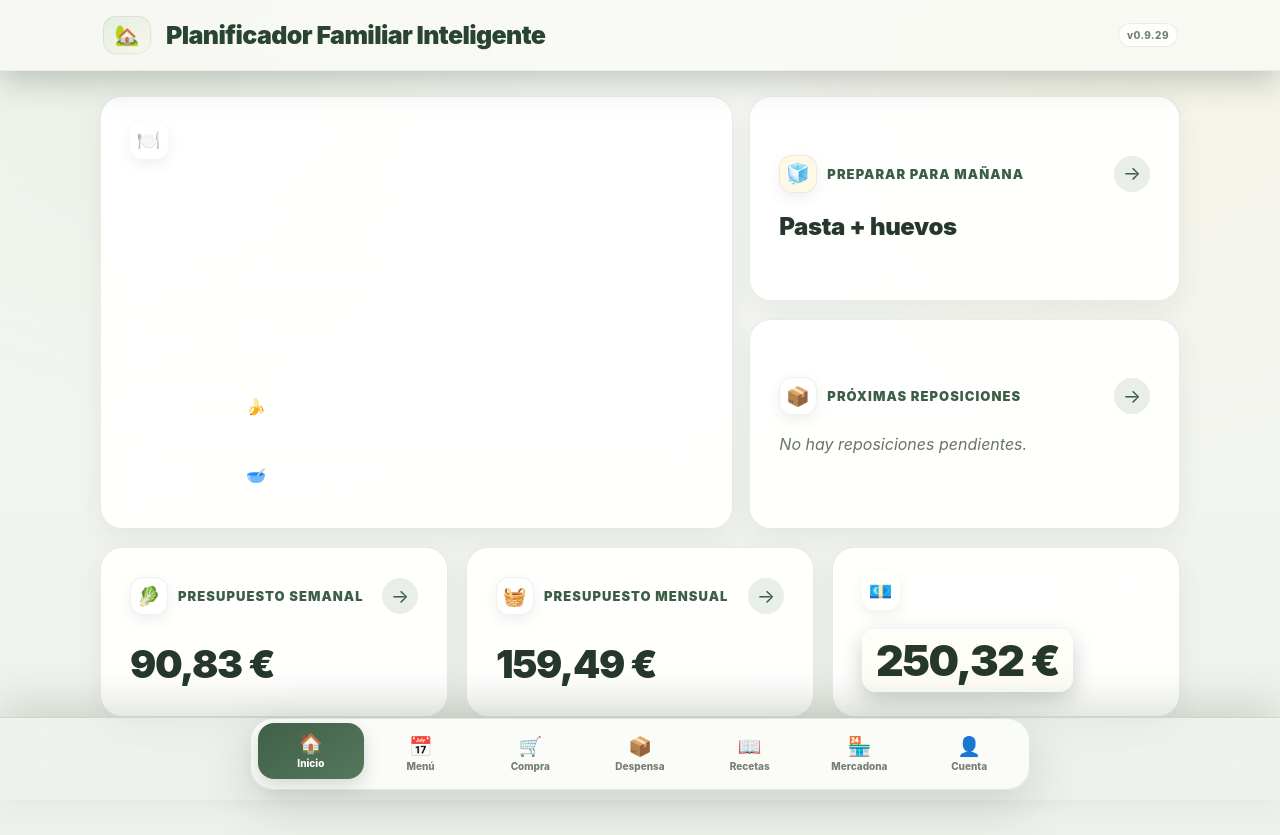
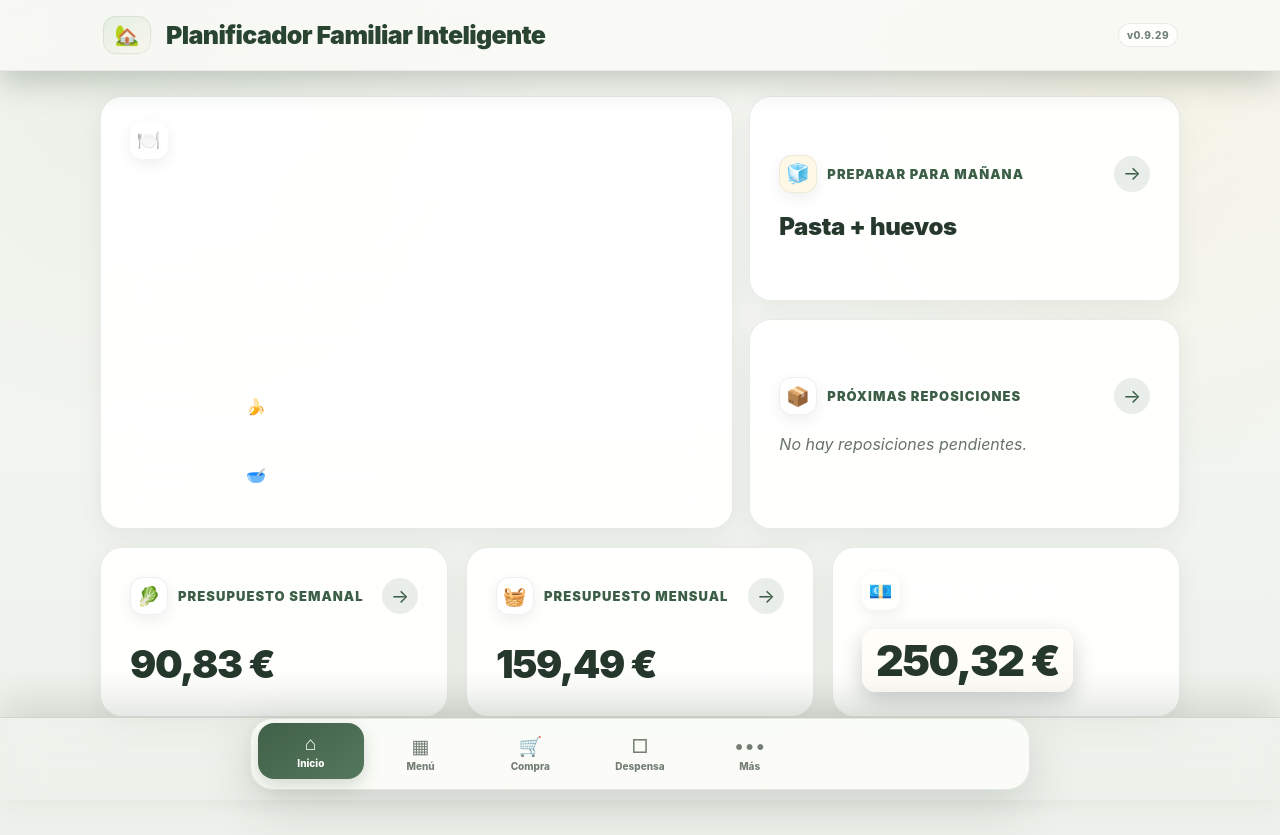
Before and after one commit to adrianezq-lang/pfi-planificador-familiar, a React (Vite) app: page / in a window 1280 px wide. Built offline with nearby package versions, Linux system fonts and the light colour scheme.

Commit message:
ux: simplificar navegación principal con menú Más

```diff
--- a/src/components/NavegacionInferior.tsx
+++ b/src/components/NavegacionInferior.tsx
@@ -1,3 +1,4 @@
+import { useEffect, useRef, useState } from 'react';
 import type { Pantalla } from '../App';
 
 type NavegacionInferiorProps = {
@@ -11,41 +12,105 @@ type BotonNavegacion = {
   texto: string;
 };
 
-const botones: BotonNavegacion[] = [
-  { id: 'inicio', icono: '🏠', texto: 'Inicio' },
-  { id: 'menu', icono: '📅', texto: 'Menú' },
+const principales: BotonNavegacion[] = [
+  { id: 'inicio', icono: '⌂', texto: 'Inicio' },
+  { id: 'menu', icono: '▦', texto: 'Menú' },
   { id: 'compra', icono: '🛒', texto: 'Compra' },
-  { id: 'despensa', icono: '📦', texto: 'Despensa' },
-  { id: 'recetas', icono: '📖', texto: 'Recetas' },
+  { id: 'despensa', icono: '□', texto: 'Despensa' },
+];
+
+const secundarios: BotonNavegacion[] = [
+  { id: 'recetas', icono: '📖', texto: 'Recetas y postres' },
   { id: 'catalogo', icono: '🏪', texto: 'Mercadona' },
-  { id: 'perfil', icono: '👤', texto: 'Cuenta' },
+  { id: 'perfil', icono: '👤', texto: 'Cuenta y datos' },
 ];
 
 function NavegacionInferior({
   pantallaActual,
   cambiarPantalla,
 }: NavegacionInferiorProps) {
+  const [masAbierto, setMasAbierto] = useState(false);
+  const contenedor = useRef<HTMLElement | null>(null);
+  const secundarioActivo = pantallaActual === 'recetas' ||
+    pantallaActual === 'postres' ||
+    pantallaActual === 'catalogo' ||
+    pantallaActual === 'perfil';
+
+  useEffect(() => {
+    if (!masAbierto) return;
+    const cerrarFuera = (evento: PointerEvent) => {
+      if (!contenedor.current?.contains(evento.target as Node)) setMasAbierto(false);
+    };
+    const cerrarEscape = (evento: KeyboardEvent) => {
+      if (evento.key === 'Escape') setMasAbierto(false);
+    };
+    document.addEventListener('pointerdown', cerrarFuera);
+    document.addEventListener('keydown', cerrarEscape);
+    return () => {
+      document.removeEventListener('pointerdown', cerrarFuera);
+      document.removeEventListener('keydown', cerrarEscape);
+    };
+  }, [masAbierto]);
+
+  const navegar = (pantalla: Pantalla) => {
+    setMasAbierto(false);
+    cambiarPantalla(pantalla);
+  };
+
   return (
-    <nav className="bottom-nav" aria-label="Navegación principal">
+    <nav ref={contenedor} className="bottom-nav" aria-label="Navegación principal">
+      {masAbierto && (
+        <div className="bottom-more-menu" role="menu" aria-label="Más secciones">
+          <div className="bottom-more-menu__heading">
+            <strong>Más</strong>
+            <small>Recetas, tienda y tu cuenta</small>
+          </div>
+          {secundarios.map((boton) => {
+            const activo = pantallaActual === boton.id ||
+              (boton.id === 'recetas' && pantallaActual === 'postres');
+            return (
+              <button
+                key={boton.id}
+                type="button"
+                role="menuitem"
+                className={activo ? 'bottom-more-item is-active' : 'bottom-more-item'}
+                onClick={() => navegar(boton.id)}
+              >
+                <span aria-hidden="true">{boton.icono}</span>
+                <strong>{boton.texto}</strong>
+                <span aria-hidden="true">›</span>
+              </button>
+            );
+          })}
+        </div>
+      )}
+
       <div className="bottom-nav__inner">
-        {botones.map((boton) => {
+        {principales.map((boton) => {
           const activo = pantallaActual === boton.id;
-
           return (
             <button
               key={boton.id}
               type="button"
-              onClick={() => cambiarPantalla(boton.id)}
+              onClick={() => navegar(boton.id)}
               className={`nav-button${activo ? ' nav-button--active' : ''}`}
               aria-current={activo ? 'page' : undefined}
             >
-              <span className="nav-button__icon" aria-hidden="true">
-                {boton.icono}
-              </span>
+              <span className="nav-button__icon" aria-hidden="true">{boton.icono}</span>
               <span className="nav-button__text">{boton.texto}</span>
             </button>
           );
         })}
+        <button
+          type="button"
+          className={`nav-button${secundarioActivo || masAbierto ? ' nav-button--active' : ''}`}
+          aria-expanded={masAbierto}
+          aria-haspopup="menu"
+          onClick={() => setMasAbierto((abierto) => !abierto)}
+        >
+          <span className="nav-button__icon nav-button__icon--more" aria-hidden="true">•••</span>
+          <span className="nav-button__text">Más</span>
+        </button>
       </div>
     </nav>
   );
```
